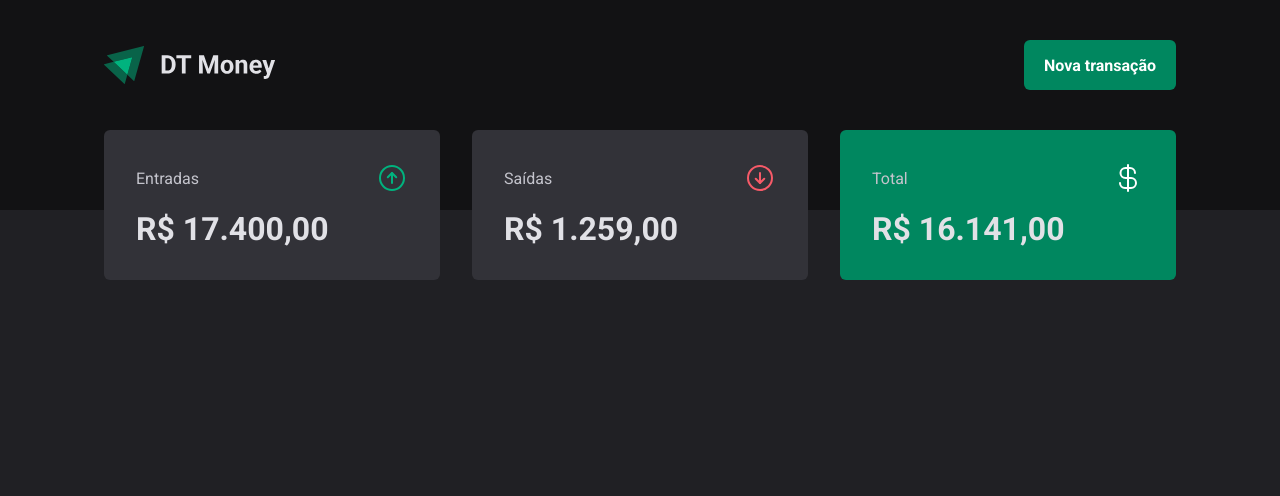
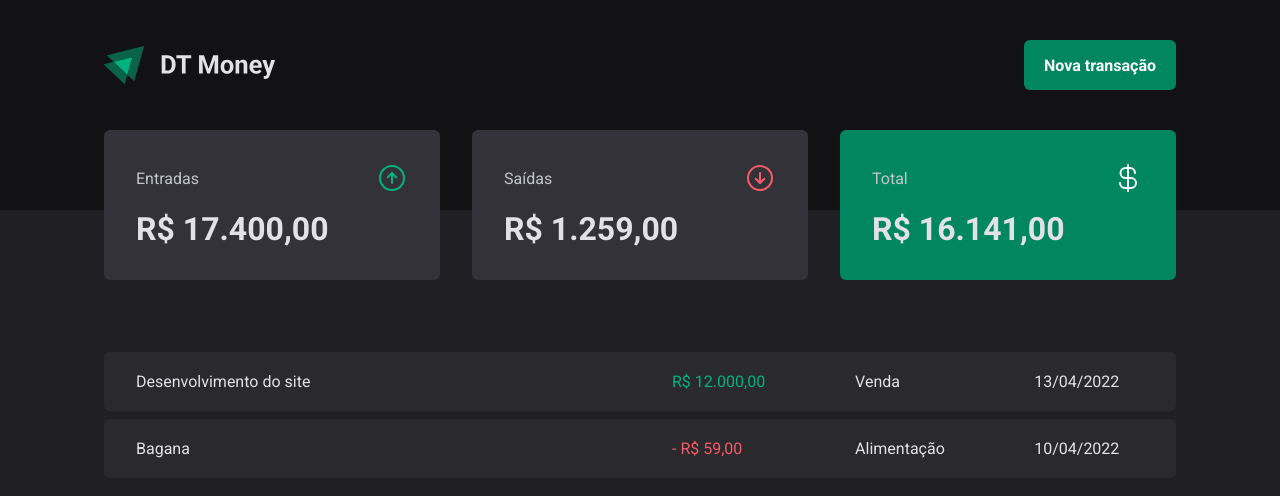
Before and after one commit to diegonacif/dt-money, a React (Vite) app: page / in a window 1280 px wide. Shown: the top 496 px of the page. Built offline with nearby package versions, Linux system fonts and the light colour scheme.

Commit message:
feat: transactions table

```diff
--- a/src/pages/transactions/index.tsx
+++ b/src/pages/transactions/index.tsx
@@ -1,11 +1,40 @@
 import { Header } from "../../components/Header";
 import { Summary } from "../../components/Summary";
+
+import { PriceHightlight, TransactionsContainer, TransactionsTable } from "./styles";
 
 export function Transactions() {
   return (
     <div>
       <Header />
       <Summary />
+
+      <TransactionsContainer>
+        <TransactionsTable>
+          <tbody>
+            <tr>
+              <td width="50%">Desenvolvimento do site</td>
+              <td>
+                <PriceHightlight variant="income">
+                  R$ 12.000,00
+                </PriceHightlight>
+              </td>
+              <td>Venda</td>
+              <td>13/04/2022</td>
+            </tr>
+            <tr>
+              <td width="50%">Bagana</td>
+              <td>
+                <PriceHightlight variant="outcome">
+                - R$ 59,00
+                </PriceHightlight>
+              </td>
+              <td>Alimentação</td>
+              <td>10/04/2022</td>
+            </tr>
+          </tbody>
+        </TransactionsTable>
+      </TransactionsContainer>
     </div>
   )
 }
--- a/src/pages/transactions/styles.ts
+++ b/src/pages/transactions/styles.ts
@@ -0,0 +1,40 @@
+import { styled } from "styled-components";
+
+export const TransactionsContainer = styled.main`
+  width: 100%;
+  max-width: 1120px;
+  margin: 4rem auto 0;
+  padding: 0 1.5rem;
+`
+
+export const TransactionsTable = styled.table`
+  width: 100%;
+  border-collapse: separate;
+  border-spacing: 0 0.5rem;
+  /* margin-top: 1.5rem; */
+
+  td {
+    padding: 1.25rem 2rem;
+    background: ${props => props.theme["gray-700"]};
+
+    &:first-child {
+      border-top-left-radius: 6px;
+      border-bottom-left-radius: 6px;
+    }
+
+    &:last-child {
+      border-top-right-radius: 6px;
+      border-bottom-right-radius: 6px;
+    }
+  }
+`
+
+interface PriceHightlightProps {
+  variant: 'income' | 'outcome'
+}
+
+export const PriceHightlight = styled.span<PriceHightlightProps>`
+  color: ${props => props.variant === 'income' ?
+    props.theme["green-300"] :
+    props.theme["red-300"]}
+`
```
